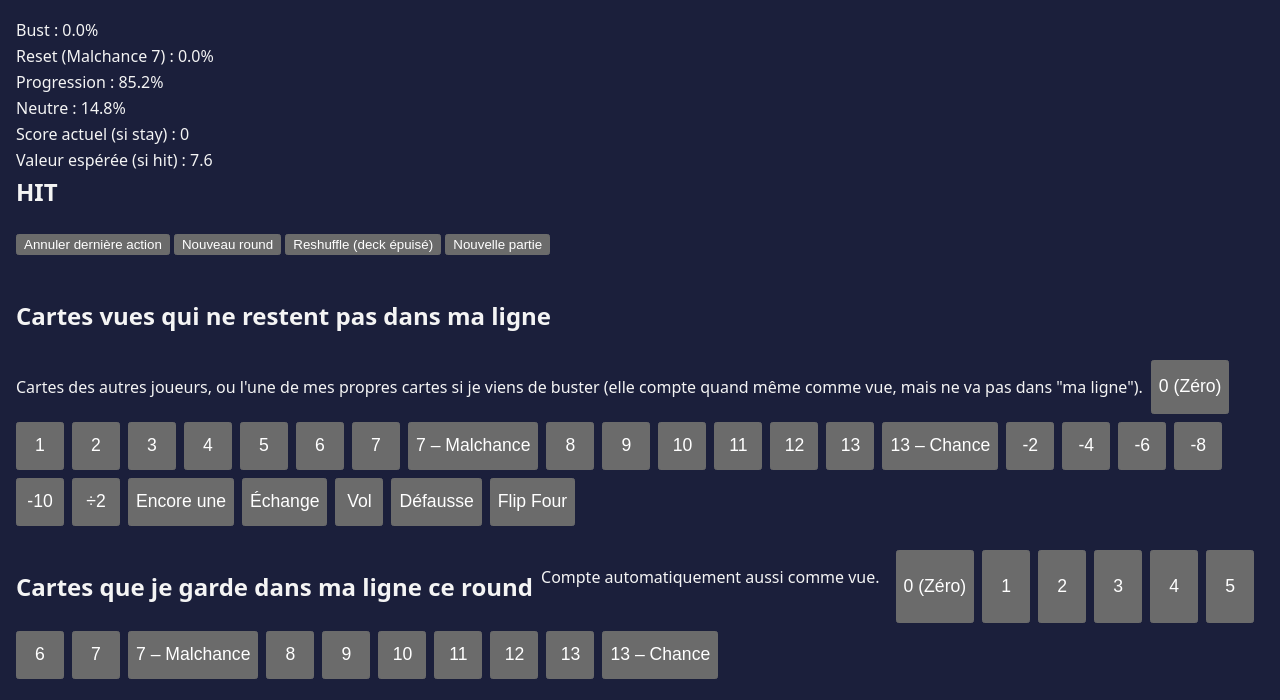
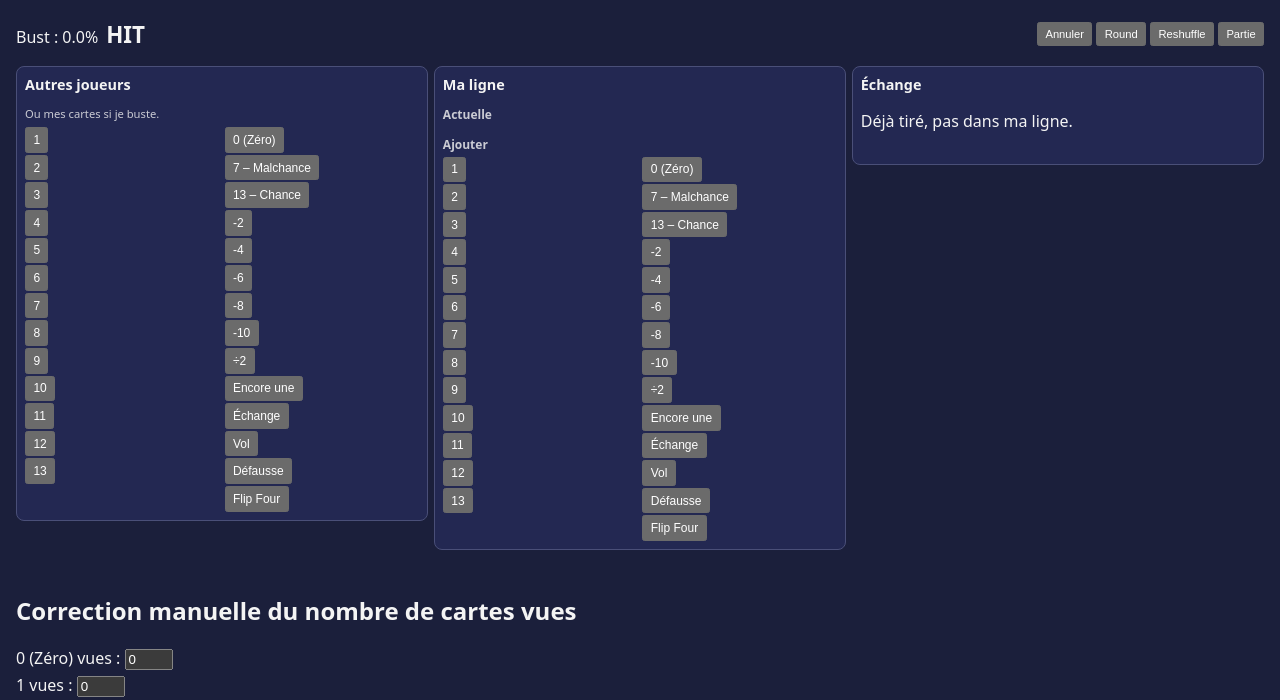
Before and after one commit to MayoFaro/flip7, a plain HTML site: page app/index.html in a window 1280 px wide. Shown: the part 83-783 px from the top of the page. Drawn offline with Linux system fonts and the light colour scheme.

Commit message:
Redesign the UI layout: 3-column grid, split number/special catalogs
- Reduce the stats panel to just Bust % and the HIT/STAY recommendation,
  merged onto one row with the control buttons to save vertical space.
- Lay out "Autres joueurs", "Ma ligne", and "Echange" as three narrow
  side-by-side columns instead of stacked full-width sections.
- Within each catalog, split plain numbers (0-13) from Flip 7's three
  Special Number Cards (0, Unlucky 7, Lucky 13) plus Modifier/Action
  cards into two sub-columns, with compact content-sized chips instead
  of full-width flex-wrap rows.
- Simplify held-card chips in "Ma ligne actuelle" to a single tappable
  target (completes a pending swap, or removes the card outright) —
  removes the separate "x" sub-button that was easy to mis-tap and
  caused swaps to silently only remove without adding the pool card.
- Make Modifier/Action cards selectable from "Ma ligne" too, sharing
  the same tally as "Autres joueurs" since Line never tracks who holds
  a modifier — only how many remain in the shoe.

```diff
--- a/app/app.mjs
+++ b/app/app.mjs
@@ -26,9 +26,16 @@ let seen = loadSeen();
 let line = loadLine();
 let roundSeen = loadRoundSeen();
 let previousState = null;
+let pendingPoolSelection = null; // { value, kind } awaiting a "Ma ligne" card to swap with
 
 function snapshot() {
   previousState = { seen, line, roundSeen };
+}
+
+function addCardByKind(currentLine, value, kind) {
+  if (value === 7 && kind === 'special') return addUnlucky7Card(currentLine);
+  if (value === 13 && kind === 'special') return addLucky13Card(currentLine);
+  return addCardToLine(currentLine, value);
 }
 
 function cardLabel(value, kind) {
@@ -50,13 +57,7 @@ function logMyCard(value, kind) {
   snapshot();
   seen = nextSeen;
   roundSeen = nextRoundSeen;
-  if (value === 7 && kind === 'special') {
-    line = addUnlucky7Card(line);
-  } else if (value === 13 && kind === 'special') {
-    line = addLucky13Card(line);
-  } else {
-    line = addCardToLine(line, value);
-  }
+  line = addCardByKind(line, value, kind);
   saveSeen(seen);
   saveRoundSeen(roundSeen);
   saveLine(line);
@@ -70,20 +71,38 @@ function removeMyCard(value) {
   render();
 }
 
-function takeFromPool(value, kind) {
+// Single click target for a held card: completes a pending swap if one is
+// selected in the pool, otherwise removes the card outright (a plain steal
+// against the player, no exchange). Replaces a separate "remove" sub-button,
+// which was easy to mis-tap on a small chip and gave no visual benefit —
+// there's no legitimate "keep a duplicate" case in this game, so a held
+// card only ever needs this one action.
+function myCardClick(value) {
+  if (pendingPoolSelection) {
+    completeSwap(value);
+  } else {
+    removeMyCard(value);
+  }
+}
+
+// Completes a pending pool selection by swapping it with one of the player's
+// currently held cards: `removeValue` leaves the line, the pending pool card
+// takes its place. Safety is checked against the line *after* the removal,
+// since giving up a card can make an otherwise-busting take safe again.
+function completeSwap(removeValue) {
+  if (!pendingPoolSelection) return;
+  const { value, kind } = pendingPoolSelection;
   const isUnluckySeven = value === 7 && kind === 'special';
-  if (!isUnluckySeven && !isSafeCard(line, value, kind)) {
+  const lineAfterRemoval = removeCardFromLine(line, removeValue);
+  if (!isUnluckySeven && !isSafeCard(lineAfterRemoval, value, kind)) {
     alert('Cette carte est déjà dans votre ligne — la prendre vous ferait buster.');
+    pendingPoolSelection = null;
+    render();
     return;
   }
   snapshot();
-  if (value === 7 && kind === 'special') {
-    line = addUnlucky7Card(line);
-  } else if (value === 13 && kind === 'special') {
-    line = addLucky13Card(line);
-  } else {
-    line = addCardToLine(line, value);
-  }
+  line = addCardByKind(lineAfterRemoval, value, kind);
+  pendingPoolSelection = null;
   saveLine(line);
   render();
 }
@@ -119,19 +138,18 @@ function logSpecialCard(category, id) {
   render();
 }
 
-function buildSeenGrid() {
-  const container = document.getElementById('seen-grid');
-  for (const v of CARD_VALUES) {
-    for (const kind of ['regular', 'special']) {
-      if (SHOE_BASE[v][kind] === 0) continue;
-      const btn = document.createElement('button');
-      btn.textContent = cardLabel(v, kind);
-      btn.dataset.value = String(v);
-      btn.dataset.kind = kind;
-      btn.addEventListener('click', () => logOtherPlayerCard(v, kind));
-      container.appendChild(btn);
-    }
-  }
+// Flip 7's own rulebook calls 0, Unlucky 7, and Lucky 13 the three
+// "Special Number Cards" — grouped with Modifier/Action cards in the
+// "specials" column, not with the plain 1-13 number progression.
+function isSpecialNumberCard(value, kind) {
+  return (value === 0 || value === 7 || value === 13) && kind === 'special';
+}
+
+// Modifier/Action buttons log to the same shared shoe tally regardless of
+// which zone they're tapped in — Line never tracks who holds a modifier,
+// only how many remain in the shoe — so both "Autres joueurs" and "Ma
+// ligne" get the identical set of buttons wired to the identical handler.
+function appendSpecialCardButtons(container) {
   for (const [id, type] of Object.entries(MODIFIER_TYPES)) {
     const btn = document.createElement('button');
     btn.textContent = type.label;
@@ -150,8 +168,26 @@ function buildSeenGrid() {
   }
 }
 
+function buildSeenGrid() {
+  const numbers = document.getElementById('seen-grid-numbers');
+  const specials = document.getElementById('seen-grid-specials');
+  for (const v of CARD_VALUES) {
+    for (const kind of ['regular', 'special']) {
+      if (SHOE_BASE[v][kind] === 0) continue;
+      const btn = document.createElement('button');
+      btn.textContent = cardLabel(v, kind);
+      btn.dataset.value = String(v);
+      btn.dataset.kind = kind;
+      btn.addEventListener('click', () => logOtherPlayerCard(v, kind));
+      (isSpecialNumberCard(v, kind) ? specials : numbers).appendChild(btn);
+    }
+  }
+  appendSpecialCardButtons(specials);
+}
+
 function buildLineGrid() {
-  const container = document.getElementById('line-grid');
+  const numbers = document.getElementById('line-grid-numbers');
+  const specials = document.getElementById('line-grid-specials');
   for (const v of CARD_VALUES) {
     for (const kind of ['regular', 'special']) {
       if (SHOE_BASE[v][kind] === 0) continue;
@@ -160,9 +196,10 @@ function buildLineGrid() {
       btn.dataset.value = String(v);
       btn.dataset.kind = kind;
       btn.addEventListener('click', () => logMyCard(v, kind));
-      container.appendChild(btn);
+      (isSpecialNumberCard(v, kind) ? specials : numbers).appendChild(btn);
     }
   }
+  appendSpecialCardButtons(specials);
 }
 
 function recomputeOther(seen) {
@@ -239,8 +276,13 @@ function buildManualEdit() {
 function syncSpecialCardControls(category, id, type, count) {
   const input = document.querySelector(`#manual-edit input[data-category="${category}"][data-type-id="${id}"]`);
   if (input) input.value = String(count);
-  const btn = document.querySelector(`#seen-grid button[data-category="${category}"][data-type-id="${id}"]`);
-  if (btn) btn.disabled = count >= type.max;
+  const disabled = count >= type.max;
+  // The same Modifier/Action buttons appear in both zones (shared tally) —
+  // both copies must stay in sync.
+  const seenBtn = document.querySelector(`#seen-grid-specials button[data-category="${category}"][data-type-id="${id}"]`);
+  if (seenBtn) seenBtn.disabled = disabled;
+  const lineBtn = document.querySelector(`#line-grid-specials button[data-category="${category}"][data-type-id="${id}"]`);
+  if (lineBtn) lineBtn.disabled = disabled;
 }
 
 function renderMyCards() {
@@ -263,14 +305,11 @@ function renderMyCards() {
     }
   }
   for (const { value, label } of chips) {
-    const chip = document.createElement('span');
+    const chip = document.createElement('button');
+    chip.type = 'button';
     chip.className = 'held-card';
     chip.textContent = label;
-    const removeBtn = document.createElement('button');
-    removeBtn.type = 'button';
-    removeBtn.textContent = '×';
-    removeBtn.addEventListener('click', () => removeMyCard(value));
-    chip.appendChild(removeBtn);
+    chip.addEventListener('click', () => myCardClick(value));
     container.appendChild(chip);
   }
 }
@@ -285,7 +324,13 @@ function renderPoolGrid() {
       if (available <= 0) continue;
       const btn = document.createElement('button');
       btn.textContent = `${cardLabel(v, kind)} (${available})`;
-      btn.addEventListener('click', () => takeFromPool(v, kind));
+      if (pendingPoolSelection && pendingPoolSelection.value === v && pendingPoolSelection.kind === kind) {
+        btn.classList.add('pool-selected');
+      }
+      btn.addEventListener('click', () => {
+        pendingPoolSelection = { value: v, kind };
+        render();
+      });
       container.appendChild(btn);
     }
   }
@@ -294,11 +339,6 @@ function renderPoolGrid() {
 function render() {
   const result = recommend(seen, line);
   document.getElementById('prob-bust').textContent = (result.probabilities.bust * 100).toFixed(1);
-  document.getElementById('prob-reset').textContent = (result.probabilities.reset * 100).toFixed(1);
-  document.getElementById('prob-progress').textContent = (result.probabilities.progress * 100).toFixed(1);
-  document.getElementById('prob-neutral').textContent = (result.probabilities.neutral * 100).toFixed(1);
-  document.getElementById('raw-score').textContent = String(result.rawScore);
-  document.getElementById('ev-value').textContent = result.ev.toFixed(1);
   document.getElementById('recommendation').textContent = result.action;
 
   for (const v of CARD_VALUES) {
@@ -308,9 +348,13 @@ function render() {
       if (input) input.value = String(seen[v][kind]);
 
       const exhausted = remainingCount(seen, v, kind) === 0;
-      const seenBtn = document.querySelector(`#seen-grid button[data-value="${v}"][data-kind="${kind}"]`);
+      const seenBtn = document.querySelector(
+        `#seen-grid-numbers button[data-value="${v}"][data-kind="${kind}"], #seen-grid-specials button[data-value="${v}"][data-kind="${kind}"]`
+      );
       if (seenBtn) seenBtn.disabled = exhausted;
-      const lineBtn = document.querySelector(`#line-grid button[data-value="${v}"][data-kind="${kind}"]`);
+      const lineBtn = document.querySelector(
+        `#line-grid-numbers button[data-value="${v}"][data-kind="${kind}"], #line-grid-specials button[data-value="${v}"][data-kind="${kind}"]`
+      );
       if (lineBtn) lineBtn.disabled = exhausted;
     }
   }
@@ -364,6 +408,23 @@ document.getElementById('new-game-btn').addEventListener('click', () => {
   render();
 });
 
+// Capture phase runs before any specific button's own click handler, so this
+// sees the DOM/state as it was at click time — before a handler like
+// renderPoolGrid()/render() might destructively rebuild the very element
+// that was clicked. Clicks inside the pool or the player's line are left to
+// their own handlers (selecting a new pool card, or completing a swap);
+// every other click cancels a pending pool selection with no side effect.
+document.addEventListener(
+  'click',
+  (event) => {
+    if (!pendingPoolSelection) return;
+    if (event.target.closest('#pool-grid, #my-cards')) return;
+    pendingPoolSelection = null;
+    render();
+  },
+  true
+);
+
 buildSeenGrid();
 buildLineGrid();
 buildManualEdit();
--- a/app/index.html
+++ b/app/index.html
@@ -11,38 +11,47 @@
 <body>
   <h1>Flip 7 – Assistant hit/stay</h1>
 
+  <div id="status-bar">
     <section id="result-panel">
-    <p>Bust : <span id="prob-bust">–</span>%</p>
-    <p>Reset (Malchance 7) : <span id="prob-reset">–</span>%</p>
-    <p>Progression : <span id="prob-progress">–</span>%</p>
-    <p>Neutre : <span id="prob-neutral">–</span>%</p>
-    <p>Score actuel (si stay) : <span id="raw-score">0</span></p>
-    <p>Valeur espérée (si hit) : <span id="ev-value">0</span></p>
+      <p id="bust-line">Bust : <span id="prob-bust">–</span>%</p>
       <p id="recommendation">–</p>
     </section>
 
     <section id="controls">
-    <button id="undo-btn">Annuler dernière action</button>
-    <button id="new-round-btn">Nouveau round</button>
-    <button id="reshuffle-btn">Reshuffle (deck épuisé)</button>
-    <button id="new-game-btn">Nouvelle partie</button>
+      <button id="undo-btn">Annuler</button>
+      <button id="new-round-btn">Round</button>
+      <button id="reshuffle-btn">Reshuffle</button>
+      <button id="new-game-btn">Partie</button>
     </section>
+  </div>
 
+  <div id="catalogs-row">
     <section id="seen-grid">
-    <h2>Cartes vues qui ne restent pas dans ma ligne</h2>
-    <p>Cartes des autres joueurs, ou l'une de mes propres cartes si je viens de buster (elle compte quand même comme vue, mais ne va pas dans "ma ligne").</p>
+      <h2>Autres joueurs</h2>
+      <p>Ou mes cartes si je buste.</p>
+      <div class="chip-columns">
+        <div id="seen-grid-numbers" class="chip-row"></div>
+        <div id="seen-grid-specials" class="chip-row"></div>
+      </div>
     </section>
 
     <section id="line-grid">
-    <h2>Cartes que je garde dans ma ligne ce round</h2>
-    <p>Compte automatiquement aussi comme vue.</p>
+      <h2>Ma ligne</h2>
+      <h3>Actuelle</h3>
       <div id="my-cards"></div>
+      <h3>Ajouter</h3>
+      <div class="chip-columns">
+        <div id="line-grid-numbers" class="chip-row"></div>
+        <div id="line-grid-specials" class="chip-row"></div>
+      </div>
     </section>
 
     <section id="pool-grid">
-    <h2>Disponible pour échange (déjà tiré ce round, pas dans ma ligne)</h2>
+      <h2>Échange</h2>
+      <p>Déjà tiré, pas dans ma ligne.</p>
       <div id="pool-grid-items"></div>
     </section>
+  </div>
 
   <section id="manual-edit">
     <h2>Correction manuelle du nombre de cartes vues</h2>
--- a/app/style.css
+++ b/app/style.css
@@ -14,16 +14,91 @@ section {
   margin-bottom: 1.5rem;
 }
 
-#seen-grid, #line-grid {
+/* The three card zones sit side by side in one narrow row — never
+   full-width stacked sections. min-width: 0 lets a flex child shrink
+   below its content's natural width instead of overflowing. */
+#catalogs-row {
+  display: flex;
+  gap: 0.35rem;
+  align-items: flex-start;
+}
+
+#catalogs-row > section {
+  flex: 1 1 0;
+  min-width: 0;
+}
+
+#seen-grid, #line-grid, #pool-grid {
+  border: 1px solid #4a4f78;
+  border-radius: 0.5rem;
+  padding: 0.5rem;
+  background: #232852;
+}
+
+#seen-grid h2, #line-grid h2, #pool-grid h2 {
+  margin-top: 0;
+  font-size: 0.9rem;
+}
+
+#line-grid h3 {
+  font-size: 0.75rem;
+  margin: 0.6rem 0 0.2rem;
+  opacity: 0.8;
+}
+
+#seen-grid p, #line-grid p {
+  margin: 0 0 0.4rem;
+  font-size: 0.7rem;
+  opacity: 0.8;
+}
+
+/* Within each zone, plain numbers and Special Number/Modifier/Action
+   cards sit in two side-by-side sub-columns rather than one long list. */
+.chip-columns {
+  display: flex;
+  gap: 0.3rem;
+}
+
+/* Each catalog sub-column: a strict one-per-row vertical list. Buttons
+   are sized to their own label, not stretched to fill the (already
+   narrow) column — the compact "spreadsheet column" look, not a
+   full-width bar per row. */
+.chip-row {
+  display: flex;
+  flex: 1 1 0;
+  min-width: 0;
+  flex-direction: column;
+  align-items: flex-start;
+  gap: 2px;
+}
+
+.chip-row button {
+  width: auto;
+  min-height: 1.6rem;
+  padding: 0.15rem 0.4rem;
+  font-size: 0.75rem;
+  text-align: left;
+}
+
+/* Short, dynamic lists (my current line, the swap pool): few items in
+   practice, so a compact horizontal strip of small chips is fine here.
+   flex-wrap only actually wraps once the column above has narrowed the
+   available width — that's the point of putting these inside the same
+   narrow column rather than a full-width section. */
+#my-cards, #pool-grid-items {
   display: flex;
   flex-wrap: wrap;
-  gap: 0.5rem;
+  gap: 0.25rem;
+  margin-top: 0.25rem;
+  margin-bottom: 0.5rem;
+  max-width: 100%;
 }
 
-#seen-grid button, #line-grid button {
-  min-width: 3rem;
-  min-height: 3rem;
-  font-size: 1.1rem;
+#pool-grid-items button {
+  min-width: 1.9rem;
+  min-height: 1.9rem;
+  padding: 0.15rem 0.3rem;
+  font-size: 0.75rem;
 }
 
 #manual-edit label {
@@ -31,39 +106,67 @@ section {
   margin-bottom: 0.25rem;
 }
 
+/* Status + controls share one compact row instead of stacking. */
+#status-bar {
+  display: flex;
+  flex-wrap: wrap;
+  align-items: center;
+  justify-content: space-between;
+  gap: 0.5rem;
+  margin-bottom: 1rem;
+}
+
+#result-panel, #controls {
+  margin-bottom: 0;
+}
+
+#result-panel {
+  display: flex;
+  align-items: baseline;
+  gap: 0.5rem;
+}
+
 #result-panel p {
-  margin: 0.25rem 0;
+  margin: 0;
+}
+
+#bust-line {
+  font-size: 1rem;
 }
 
 #recommendation {
-  font-size: 1.5rem;
+  font-size: 1.4rem;
   font-weight: bold;
 }
 
-#my-cards, #pool-grid-items {
+#controls {
   display: flex;
   flex-wrap: wrap;
-  gap: 0.5rem;
-  margin-top: 0.5rem;
+  gap: 0.25rem;
 }
 
-#pool-grid-items button {
-  min-width: 3rem;
-  min-height: 3rem;
-  font-size: 1.1rem;
+#controls button {
+  font-size: 0.7rem;
+  padding: 0.25rem 0.4rem;
 }
 
+/* A held card is a single tappable chip: tap completes a pending swap,
+   or removes the card outright when nothing is pending. No separate
+   remove sub-button — that split target was easy to mis-tap and gave
+   no benefit, since a duplicate value only ever means "bust" here. */
 .held-card {
-  display: inline-flex;
-  align-items: center;
-  gap: 0.25rem;
-  padding: 0.25rem 0.5rem;
+  display: inline-block;
+  padding: 0.15rem 0.45rem;
   border: 1px solid #f4f4f4;
   border-radius: 999px;
+  background: #2f3566;
+  color: #f4f4f4;
+  font-size: 0.75rem;
 }
 
-.held-card button {
-  min-width: 1.5rem;
-  min-height: 1.5rem;
-  line-height: 1;
+#pool-grid-items button.pool-selected {
+  background: #f4c95d;
+  color: #1b1f3b;
+  border-color: #f4c95d;
+  font-weight: bold;
 }
```
Lines whose indentation alone changed are shown as unchanged.
